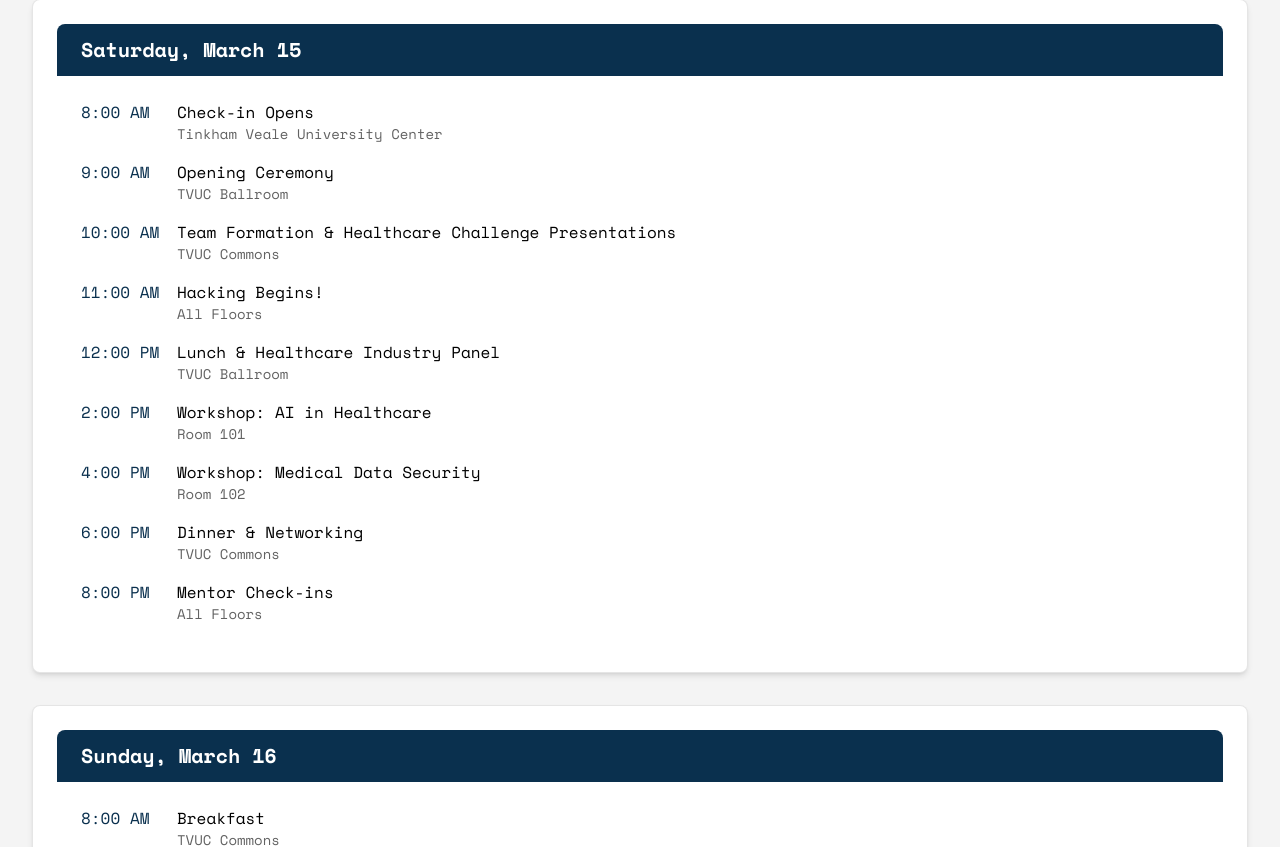
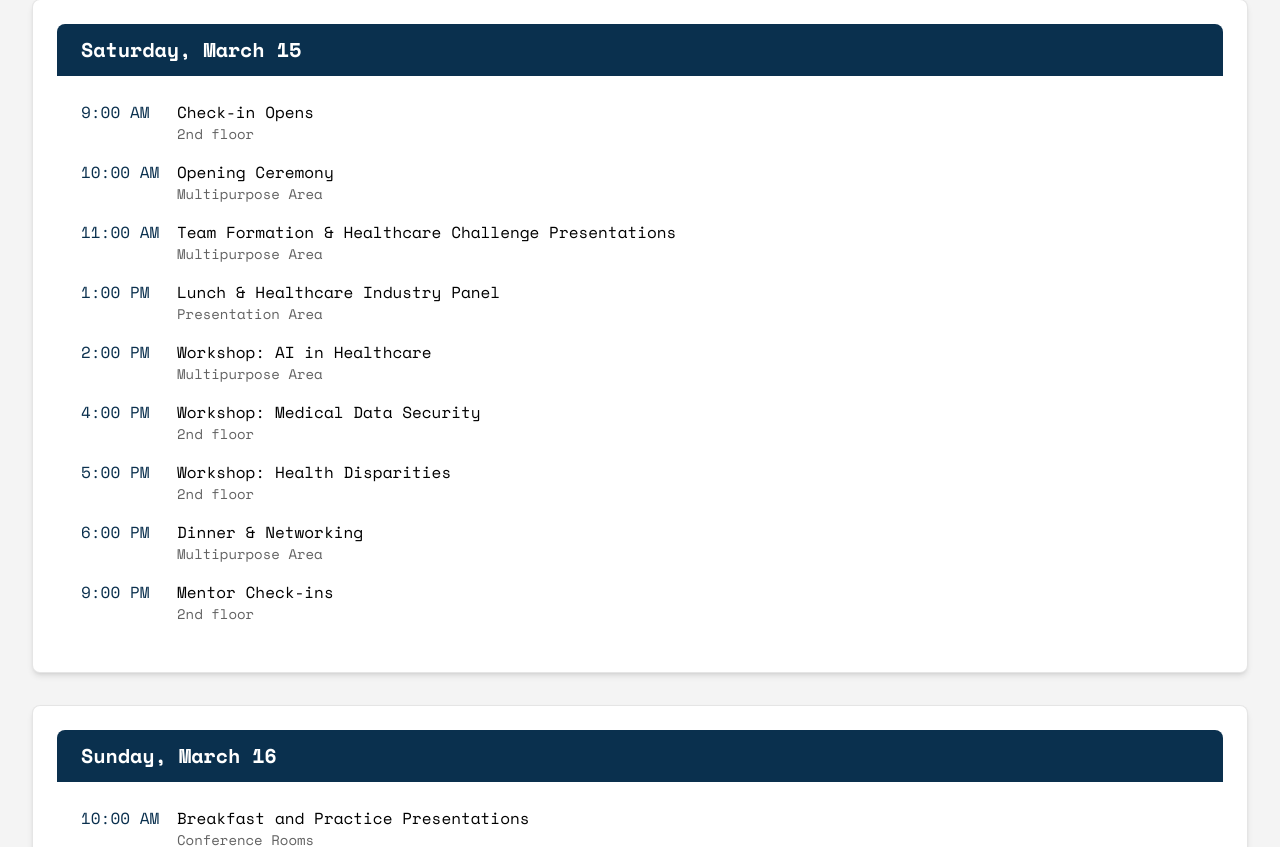
Before and after one commit to AvinashValuveri/HacktivateHealth, a React (Vite) app: page / in a window 1280 px wide. Shown: the part 3033-3880 px from the top of the page. Built offline with nearby package versions, Linux system fonts and the light colour scheme.

Commit message:
Update Schedule.tsx

```diff
--- a/src/components/sections/Schedule.tsx
+++ b/src/components/sections/Schedule.tsx
@@ -8,26 +8,25 @@ export default function Schedule() {
     {
       day: "Saturday, March 15",
       events: [
-        { time: "8:00 AM", title: "Check-in Opens", location: "Tinkham Veale University Center" },
-        { time: "9:00 AM", title: "Opening Ceremony", location: "TVUC Ballroom" },
-        { time: "10:00 AM", title: "Team Formation & Healthcare Challenge Presentations", location: "TVUC Commons" },
-        { time: "11:00 AM", title: "Hacking Begins!", location: "All Floors" },
-        { time: "12:00 PM", title: "Lunch & Healthcare Industry Panel", location: "TVUC Ballroom" },
-        { time: "2:00 PM", title: "Workshop: AI in Healthcare", location: "Room 101" },
-        { time: "4:00 PM", title: "Workshop: Medical Data Security", location: "Room 102" },
-        { time: "6:00 PM", title: "Dinner & Networking", location: "TVUC Commons" },
-        { time: "8:00 PM", title: "Mentor Check-ins", location: "All Floors" }
+        { time: "9:00 AM", title: "Check-in Opens", location: "2nd floor" },
+        { time: "10:00 AM", title: "Opening Ceremony", location: "Multipurpose Area" },
+        { time: "11:00 AM", title: "Team Formation & Healthcare Challenge Presentations", location: "Multipurpose Area" },
+        { time: "1:00 PM", title: "Lunch & Healthcare Industry Panel", location: "Presentation Area" },
+        { time: "2:00 PM", title: "Workshop: AI in Healthcare", location: "Multipurpose Area" },
+        { time: "4:00 PM", title: "Workshop: Medical Data Security", location: "2nd floor" },
+        { time: "5:00 PM", title: "Workshop: Health Disparities", location: "2nd floor" },
+        { time: "6:00 PM", title: "Dinner & Networking", location: "Multipurpose Area" },
+        { time: "9:00 PM", title: "Mentor Check-ins", location: "2nd floor" }
       ]
     },
     {
       day: "Sunday, March 16",
       events: [
-        { time: "8:00 AM", title: "Breakfast", location: "TVUC Commons" },
-        { time: "10:00 AM", title: "Practice Presentations", location: "Breakout Rooms" },
-        { time: "12:00 PM", title: "Hacking Ends", location: "All Floors" },
-        { time: "1:00 PM", title: "Project Expo", location: "TVUC Ballroom" },
-        { time: "3:00 PM", title: "Final Presentations", location: "TVUC Ballroom" },
-        { time: "4:30 PM", title: "Awards Ceremony", location: "TVUC Ballroom" }
+        { time: "10:00 AM", title: "Breakfast and Practice Presentations", location: "Conference Rooms" },
+        { time: "12:00 PM", title: "Workshop: Wearables & Mobile Health Tech", location: "2nd Floor" },
+        { time: "1:00 PM", title: "Hacking Ends; Judging Begins", location: "2nd Floor" },
+        { time: "1:30 PM", title: "Project Expo", location: "2nd floor" },
+        { time: "2:00 PM", title: "Final Presentations and Awards Ceremony", location: "Multipurpose Area" },
       ]
     }
   ];
```
